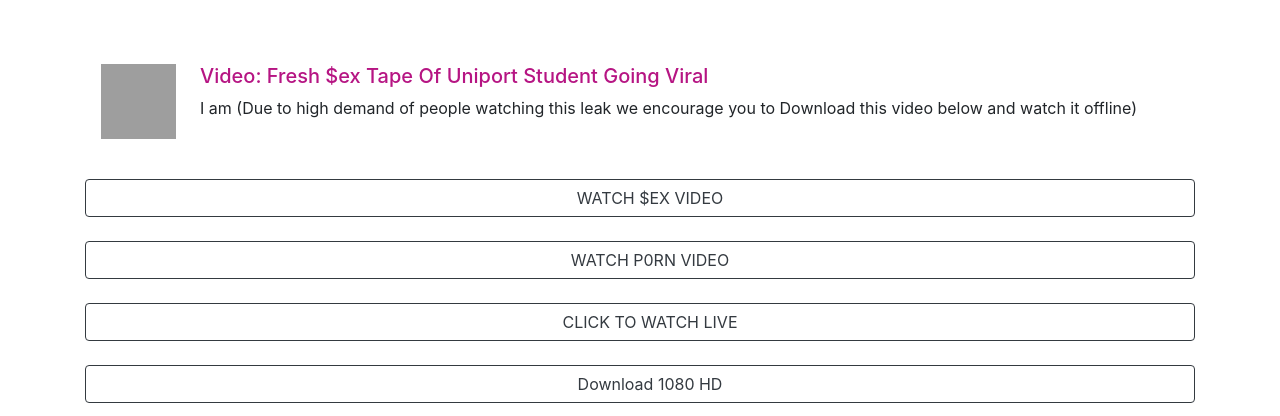
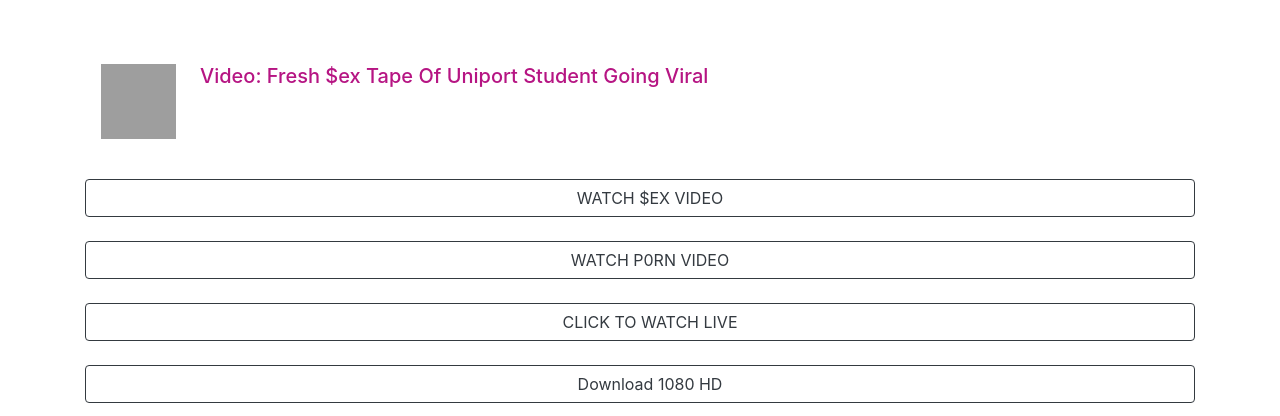
Before and after one commit to xxxvideox/xxxvideox.github.io, a plain HTML site: page index.html in a window 1280 px wide. Shown: the top 416 px of the page. Drawn offline with nearby package versions, Linux system fonts and the light colour scheme; grey boxes are pictures that could not be loaded.

Commit message:
Update index.html

```diff
--- a/index.html
+++ b/index.html
@@ -68,7 +68,7 @@
     <div class="media-body m-2">
       <h5 class="align-items-center mt-2">Video: Fresh $ex Tape Of Uniport Student Going Viral</h5>
 
-      I am (Due to high demand of people watching this leak we encourage you to Download this video below and watch it offline)
+
 
     </div>
   </div>
```
